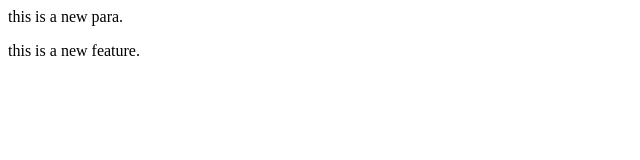
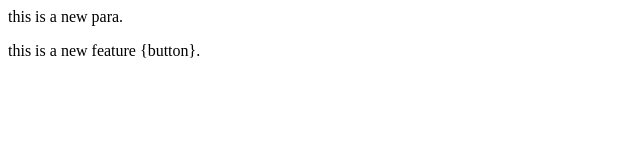
Before and after one commit to TulipSharma06/LocalRepo, a plain HTML site: page index.html in a window 1280 px wide. Shown: the full height of the page, 0-640 px from the left. Drawn offline with Linux system fonts and the light colour scheme.

Commit message:
Add button

```diff
--- a/index.html
+++ b/index.html
@@ -1,2 +1,2 @@
 <p> this is a new para.</p>
-<p> this is a new feature.</p>
+<p> this is a new feature {button}.</p>
```
